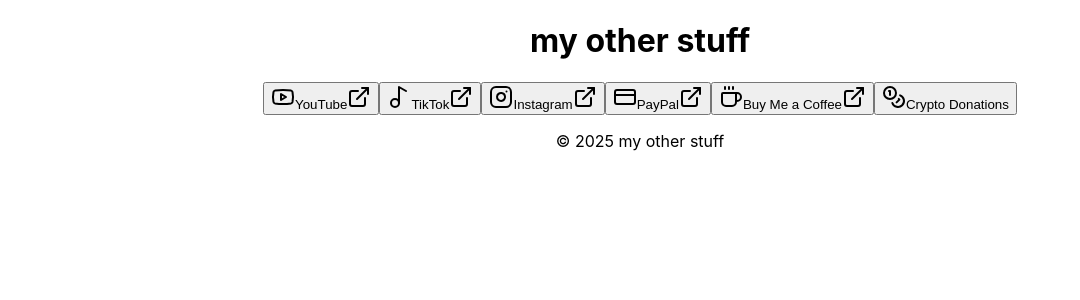
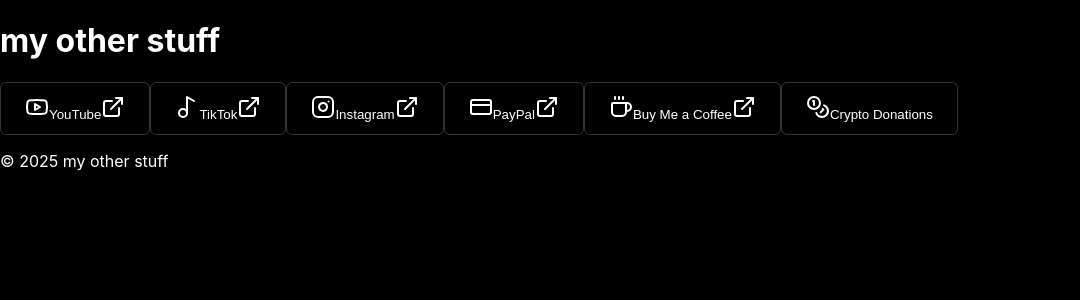
Before and after one commit to gandidreaming-cloud/my-other-stuff-website, a React (Create React App) app: page / in a window 1280 px wide. Shown: the top 300 px of the page, without its empty margins (0-1080 px from the left). Built offline with nearby package versions, Linux system fonts and the light colour scheme.

Commit message:
Update App fix.css

```diff
--- a/src/App.css
+++ b/src/App.css
@@ -1,38 +1,30 @@
 .App {
-  text-align: center;
-}
-
-.App-logo {
-  height: 40vmin;
-  pointer-events: none;
-}
-
-@media (prefers-reduced-motion: no-preference) {
-  .App-logo {
-    animation: App-logo-spin infinite 20s linear;
-  }
-}
-
-.App-header {
-  background-color: #282c34;
+  background-color: black;
   min-height: 100vh;
-  display: flex;
-  flex-direction: column;
-  align-items: center;
-  justify-content: center;
-  font-size: calc(10px + 2vmin);
   color: white;
 }
 
-.App-link {
-  color: #61dafb;
+body {
+  background-color: black !important;
+  color: white !important;
+  margin: 0;
+  font-family: -apple-system, BlinkMacSystemFont, 'Segoe UI', 'Roboto', 'Oxygen',
+    'Ubuntu', 'Cantarell', 'Fira Sans', 'Droid Sans', 'Helvetica Neue',
+    sans-serif;
 }
 
-@keyframes App-logo-spin {
-  from {
-    transform: rotate(0deg);
-  }
-  to {
-    transform: rotate(360deg);
-  }
+button {
+  background-color: transparent !important;
+  border: 1px solid rgba(255, 255, 255, 0.2) !important;
+  color: white !important;
+  padding: 12px 24px !important;
+  border-radius: 6px !important;
+  cursor: pointer !important;
+  transition: all 0.2s !important;
 }
+
+button:hover {
+  background-color: rgba(255, 255, 255, 0.1) !important;
+  border-color: rgba(255, 255, 255, 0.4) !important;
+  transform: scale(1.02) !important;
+}
```
